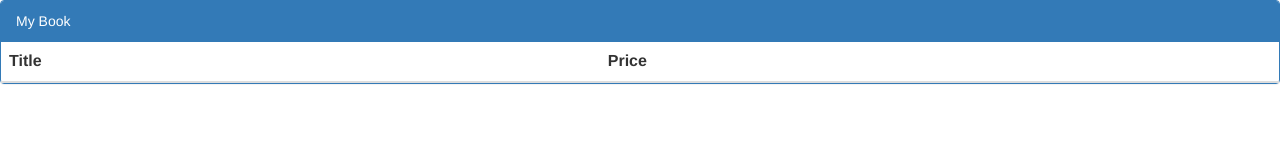
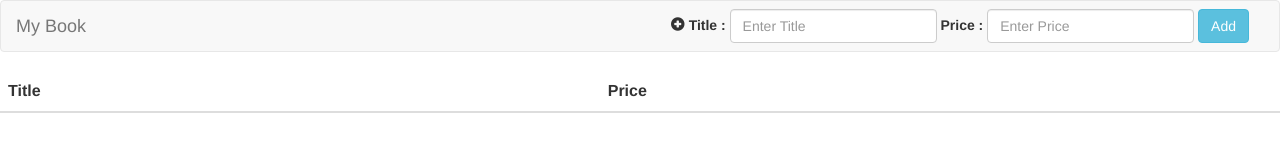
Before and after one commit to pattyjubu/hwServer, a website: page public/index.html in a window 1280 px wide. Drawn offline with nearby package versions, Linux system fonts and the light colour scheme; no server answers.

Commit message:
can add book

```diff
--- a/index.js
+++ b/index.js
@@ -14,11 +14,11 @@ app.get('/api/book', function(req, res){
 
 })
 
-/*app.post('/api/book', function(req, res){
-	db.book/insert(req.body,function(err,docs){
+app.post('/api/book', function(req, res){
+	db.book.insert(req.body,function(err,docs){
 		res.send(docs);
 	});
-});*/
+});
 
 var server = app.listen(3000, function () {
 	var host = server.address().address
--- a/public/index.html
+++ b/public/index.html
@@ -6,20 +6,38 @@
 	<link rel="stylesheet" type="text/css" href="lib/bootstrap/dist/css/bootstrap.css">
 </head>
 <body ng-controller="mainCtrl">
-	<div class="panel panel-primary">
-	  <div class="panel-heading">My Book</div>
-		<table class="table table-hover">
+	<nav class="navbar navbar-default" role="navigation">
+	  	<div class="container-fluid">
+		    <div class="navbar-header">
+		        <a class="navbar-brand" href="#">My Book</a>
+		    </div>
+
+	    <div class="collapse navbar-collapse" id="bs-example-navbar-collapse-1">
+	      <form class="navbar-form navbar-right" role="form" ng-submit="submit()">
+		  		<span class="glyphicon glyphicon-plus-sign"></span>
+			  	<div class="form-group">
+				    <label for="inputTitle">Title : </label>
+				    <input type="text" class="form-control" id="inputTitle" placeholder="Enter Title" ng-model="title">
+			  	</div>
+			  	<div class="form-group">
+				    <label for="inputPrice">Price : </label>
+				    <input type="number" class="form-control" id="inputPrice" placeholder="Enter Price" ng-model="price">
+			  	</div>
+			  <button type="submit" class="btn btn-info">Add</button>
+			</form>
+	  	</div>
+	</nav>
+	<table class="table table-hover table-striped">
 		<thead>
 			<th>Title</th>
 			<th>Price</th>
 		</thead>
 		<tbody>
-				<tr class="warning" ng-repeat="book in books">
+			<tr ng-repeat="book in books">
 				<td>{{book.title}}</td>
 				<td>{{book.price | currency:'B'}}</td>
 			</tr>
 		</tbody>
 	</table>
-	</div>
 </body>
 </html>
--- a/public/js/app.js
+++ b/public/js/app.js
@@ -1,7 +1,18 @@
 angular.module("myApp",[])
-.controller('mainCtrl', function($scope,$http){
+.controller('mainCtrl', function($scope,$http,$window){
 	$scope.books = [];
 	$http.get('/api/book').success(function(data){
 		$scope.books = data;
 	})
+
+	$scope.submit = function() {
+       	$http.post('/api/book',{
+       		title : $scope.title,
+       		price : $scope.price
+       	})
+       	.success(function(data){
+       		console.log("success");
+       		$window.location.reload();
+		})
+    };
 })
```
Lines whose indentation alone changed are shown as unchanged.
